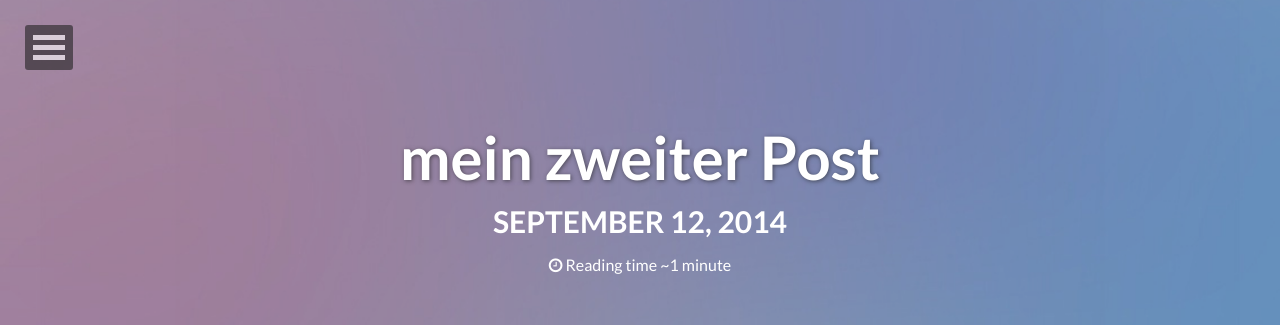
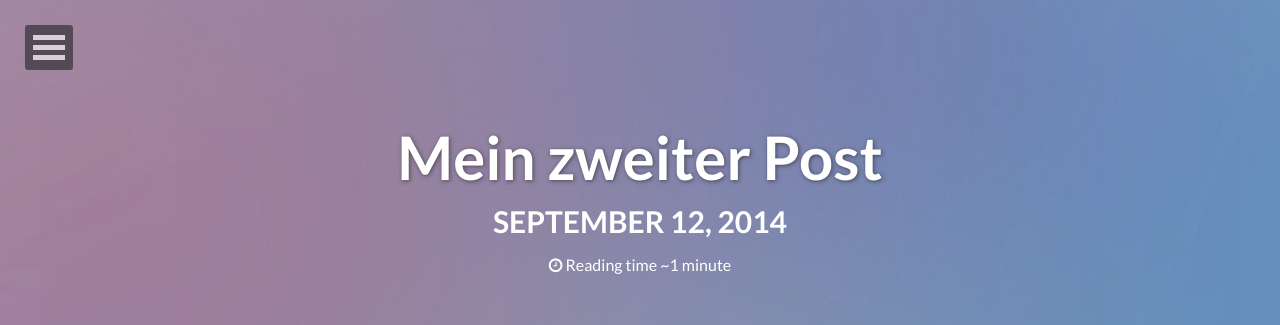
Before and after one commit to jonas28/jonas28.github.io, a Jekyll site: the page built from _posts/2014-09-12-zweiter-post.md, in a window 1280 px wide. Shown: the top 325 px of the page. Built offline with Jekyll 4.4.1, drawn with Linux system fonts in a browser that asks for light colours; nearby versions of some CDN libraries; some of the changed text lies outside the part shown.

```diff
--- a/_posts/2014-09-12-zweiter-post.md
+++ b/_posts/2014-09-12-zweiter-post.md
@@ -1,6 +1,6 @@
 ---
 layout: post
-title: mein zweiter Post
+title: Mein zweiter Post
 image:
   feature: abstract-5.jpg
 share: true
```
